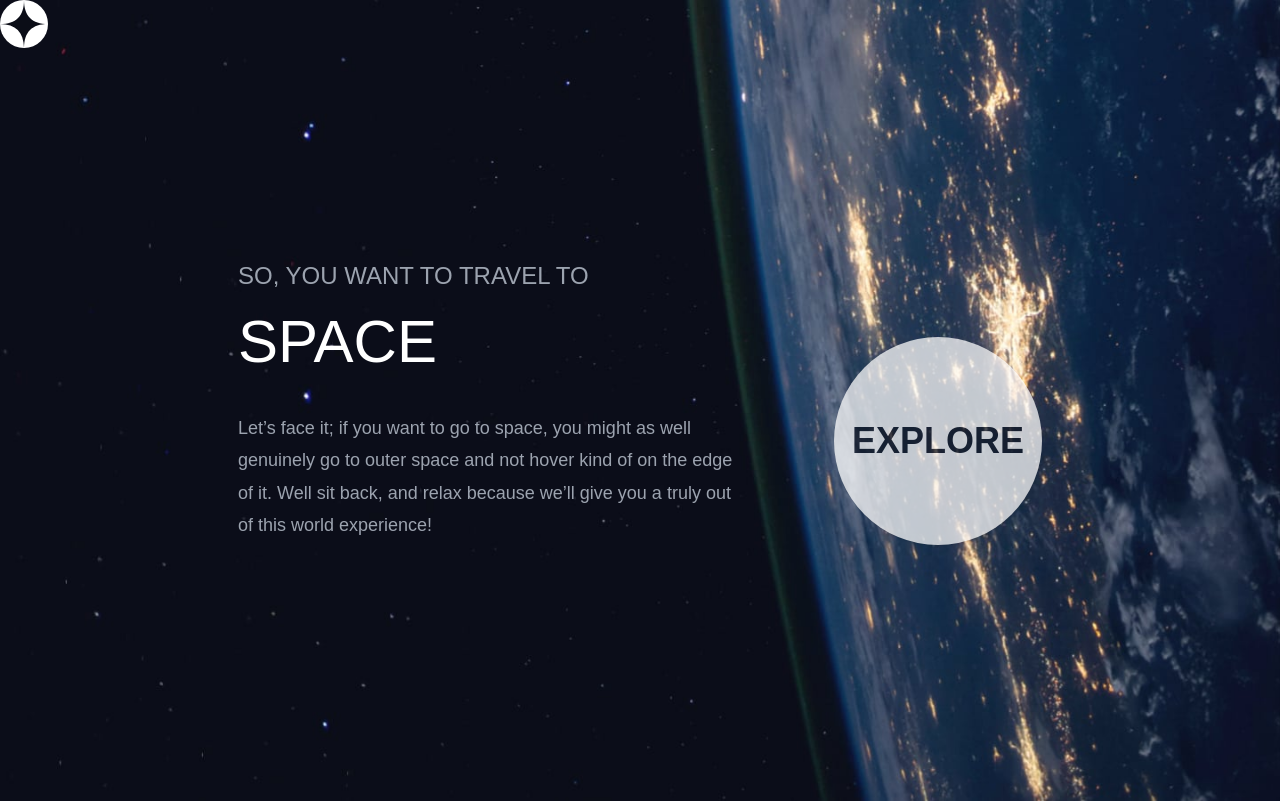
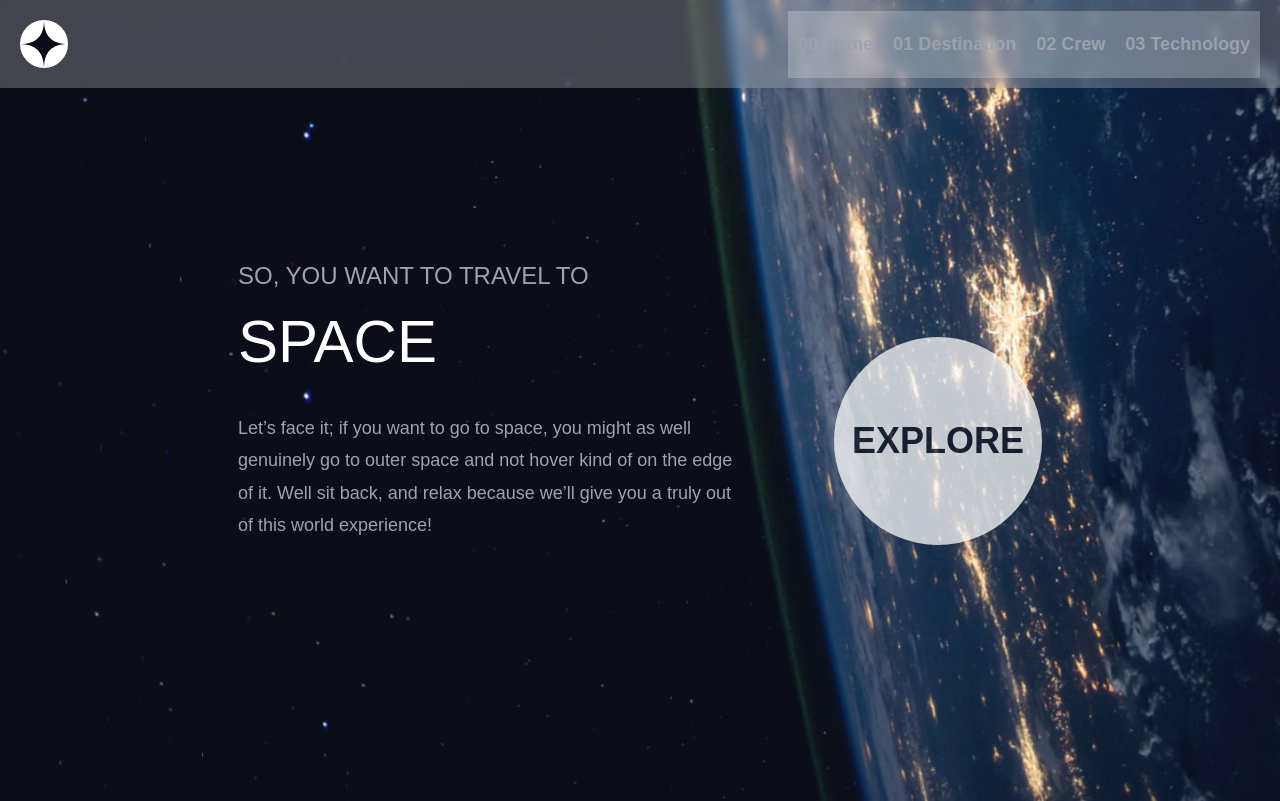
Before and after one commit to DavidSosaMoriana/space-website, a React (Create React App) app: page / in a window 1280 px wide. Built offline with nearby package versions, Linux system fonts and the light colour scheme; a web font is replaced by a local one.

Commit message:
:art: header & navbar

```diff
--- a/package.json
+++ b/package.json
@@ -8,6 +8,7 @@
     "@testing-library/user-event": "^13.5.0",
     "react": "^18.2.0",
     "react-dom": "^18.2.0",
+    "react-icons": "^4.4.0",
     "react-router-dom": "^6.3.0",
     "react-scripts": "5.0.1",
     "web-vitals": "^2.1.4"
--- a/src/components/Header.jsx
+++ b/src/components/Header.jsx
@@ -1,14 +1,70 @@
-import { Link } from 'react-router-dom';
-import Logo from '../assets/share/logo.svg';
+import { NavLink } from 'react-router-dom';
+import { FiMenu } from 'react-icons/fi';
+import logo from '../assets/share/logo.svg';
 
 export default function Header() {
+    const handleClick = () => {
+        const navbar = document.getElementById('navbar');
+
+        navbar.classList.toggle('open');
+    };
+
     return (
         <>
-            <header className="header">
-                <div>
-                    <Link to="/">
-                        <img src={Logo} alt="Space Trip" />
-                    </Link>
+            <header className="header px-5 flex items-center justify-between">
+                <div className="py-5">
+                    <NavLink to="/">
+                        <img src={logo} alt="space" title="Travel to Space" />
+                    </NavLink>
+                </div>
+
+                {/* {isOpen && ( */}
+                <nav id="navbar">
+                    <ul className="flex items-center">
+                        <li className="mx-2 py-5 text-gray-400 font-semibold">
+                            <NavLink
+                                to="/"
+                                exact
+                                activeClassName="text-white border-b-4 border-white pb-7"
+                            >
+                                <span>00</span> Home
+                            </NavLink>
+                        </li>
+                        <li className="mx-2 py-5 text-gray-400 font-semibold">
+                            <NavLink
+                                to="/destination"
+                                exact
+                                activeClassName="text-white border-b-4 border-white pb-7"
+                            >
+                                <span>01</span> Destination
+                            </NavLink>
+                        </li>
+                        <li className="mx-2 py-5 text-gray-400 font-semibold">
+                            <NavLink
+                                to="/crew"
+                                exact
+                                activeClassName="text-white border-b-4 border-white pb-7"
+                            >
+                                <span>02</span> Crew
+                            </NavLink>
+                        </li>
+                        <li className="mx-2 py-5 text-gray-400 font-semibold">
+                            <NavLink
+                                to="/technology"
+                                exact
+                                activeClassName="text-white border-b-4 border-white pb-7"
+                            >
+                                <span>03</span> Technology
+                            </NavLink>
+                        </li>
+                    </ul>
+                </nav>
+                {/* )} */}
+
+                <div className="menu">
+                    <button id="menu" onClick={handleClick}>
+                        <FiMenu className="text-white text-4xl" />
+                    </button>
                 </div>
             </header>
         </>
--- a/src/index.css
+++ b/src/index.css
@@ -32,8 +32,73 @@ p {
 /*Header Component*/
 .header {
     position: absolute;
-    top: 0;
-    left: 0;
+    width: 100%;
+    background-color: rgba(255, 255, 255, 0.233);
+    backdrop-filter: blur(5px);
+    --webkit-backdrop-fiter: blur(5px);
+}
+
+.header nav {
+    display: none;
+}
+
+.header nav.open {
+    display: block;
+}
+
+.header nav ul {
+    display: flex;
+    flex-direction: column;
+    align-items: center;
+    justify-content: center;
+    background-color: #111827;
+    backdrop-filter: blur(10px);
+    --webkit-backdrop-filter: blur(10px);
+    width: calc(100vw - 50px);
+    position: absolute;
+    left: 50%;
+    top: 100px;
+    transform: translateX(-50%);
+    z-index: 999;
+}
+
+.header nav ul li {
+    margin: 10px 0;
+}
+
+.menu {
+    display: block;
+}
+
+@media (min-width: 768px) {
+    .menu {
+        display: none;
+    }
+
+    .header nav {
+        display: block;
+    }
+
+    .header nav ul {
+        flex-direction: row;
+        background-color: transparent;
+        backdrop-filter: blur(0);
+        --webkit-backdrop-filter: blur(0);
+        position: relative;
+        top: 0;
+        right: 0;
+        width: auto;
+    }
+
+    .header nav ul li {
+        margin: 0 10px;
+    }
+}
+
+@media (min-width: 768px) {
+    .header nav {
+        display: block;
+    }
 }
 
 /*Home Component*/
```
Also changed, not shown: 1 other file (tests, documents, lock files or other folders).
